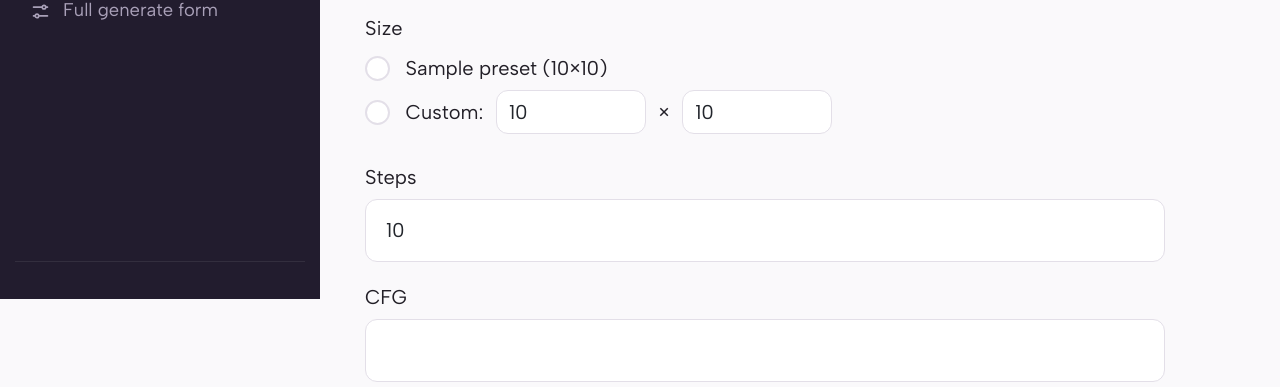
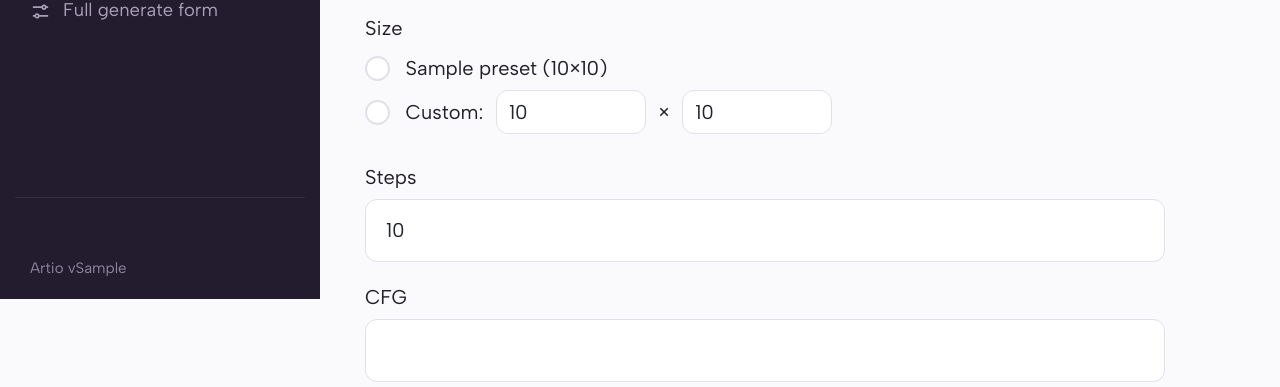
Before and after one commit to flowitup/artio, a Python web app: template artio/templates/generate.html in a window 1280 px wide. Shown: the part 501-888 px from the top of the page. Run offline with Jinja, Linux system fonts and the light colour scheme; the template is opened without the code that fills it: most values are stand-ins (such as "Sample title", 1, 10 or a date in 2020).

Commit message:
feat: give Artio a release number (0.2.0) shown in the sidebar and /healthz
Co-Authored-By: Claude Opus 5.5 (1M context) <noreply@anthropic.com>
Claude-Session: https://claude.ai/code/session_01UtUozeX5dEEf69JSjAsXbK

```diff
--- a/artio/__init__.py
+++ b/artio/__init__.py
@@ -1 +1,5 @@
 """Artio: a private multi-model image studio that drives Modal GPU backends."""
+
+# The release number, bumped for each tagged release (vX.Y.Z). pyproject.toml carries the same value;
+# tests/test_release_version.py keeps the two in step. ARTIO_VERSION stays the commit SHA deploy.sh checks.
+__version__ = "0.2.0"
--- a/artio/main.py
+++ b/artio/main.py
@@ -19,7 +19,7 @@ from fastapi import FastAPI
 from fastapi.staticfiles import StaticFiles
 from fastapi.templating import Jinja2Templates
 
-from artio import db, gpu
+from artio import __version__, db, gpu
 from artio.auth import AccessVerifier, SecurityHeadersMiddleware, access_guard
 from artio.config import ConfigError, Settings, load_settings
 from artio.modal_gateway import ModalGateway, ModalSdkGateway
@@ -104,6 +104,7 @@ def create_app(
 
     templates = Jinja2Templates(directory=_TEMPLATES_DIR)
     templates.env.filters["localtime"] = _localtime_filter(ZoneInfo(settings.timezone))
+    templates.env.globals["artio_release"] = __version__
     app.state.templates = templates
 
     # Registration order controls middleware nesting (Starlette wraps the most-recently-added
--- a/artio/routes/health.py
+++ b/artio/routes/health.py
@@ -12,7 +12,7 @@ import time
 from fastapi import APIRouter, Request
 from fastapi.responses import JSONResponse
 
-from artio import db
+from artio import __version__, db
 from artio.config import VOLUME_SENTINEL_NAME
 
 router = APIRouter()
@@ -50,5 +50,5 @@ async def healthz(request: Request) -> JSONResponse:
     loops = _loop_status(worker, time.time())
     healthy = db_ok and sentinel_ok and loops in ("ok", "disabled")
 
-    body = {"status": "ok" if healthy else "degraded", "version": settings.version, "loops": loops}
+    body = {"status": "ok" if healthy else "degraded", "version": settings.version, "release": __version__, "loops": loops}
     return JSONResponse(body, status_code=200 if healthy else 503)
--- a/artio/static/app.css
+++ b/artio/static/app.css
@@ -295,6 +295,14 @@ body {
   gap: 0.4rem;
   padding: 0.85rem var(--side-x) 0;
   border-top: 1px solid var(--side-line);
+}
+
+.sidebar-version {
+  margin: 0.6rem 0 0;
+  padding-inline: var(--side-x);
+  color: var(--side-mute);
+  font-size: 0.75rem;
+  opacity: 0.8;
 }
 
 .sidebar-status .badge {
--- a/artio/templates/base.html
+++ b/artio/templates/base.html
@@ -41,6 +41,7 @@
       </nav>
       <div id="header-status" class="sidebar-status" hx-get="/partials/header-status"
            hx-trigger="load, every 10s" hx-swap="innerHTML"></div>
+      <p class="sidebar-version">Artio v{{ artio_release }}</p>
       </div>
     </aside>
     <main class="{% block main_class %}page{% endblock %}">
--- a/pyproject.toml
+++ b/pyproject.toml
@@ -1,6 +1,6 @@
 [project]
 name = "artio"
-version = "0.1.0"
+version = "0.2.0"
 description = "Private multi-model image studio that drives Modal GPU backends."
 requires-python = ">=3.12,<3.13"
 dependencies = [
```
Also changed, not shown: tests/test_release_version.py (added, +20 -0 lines), 1 other file.
